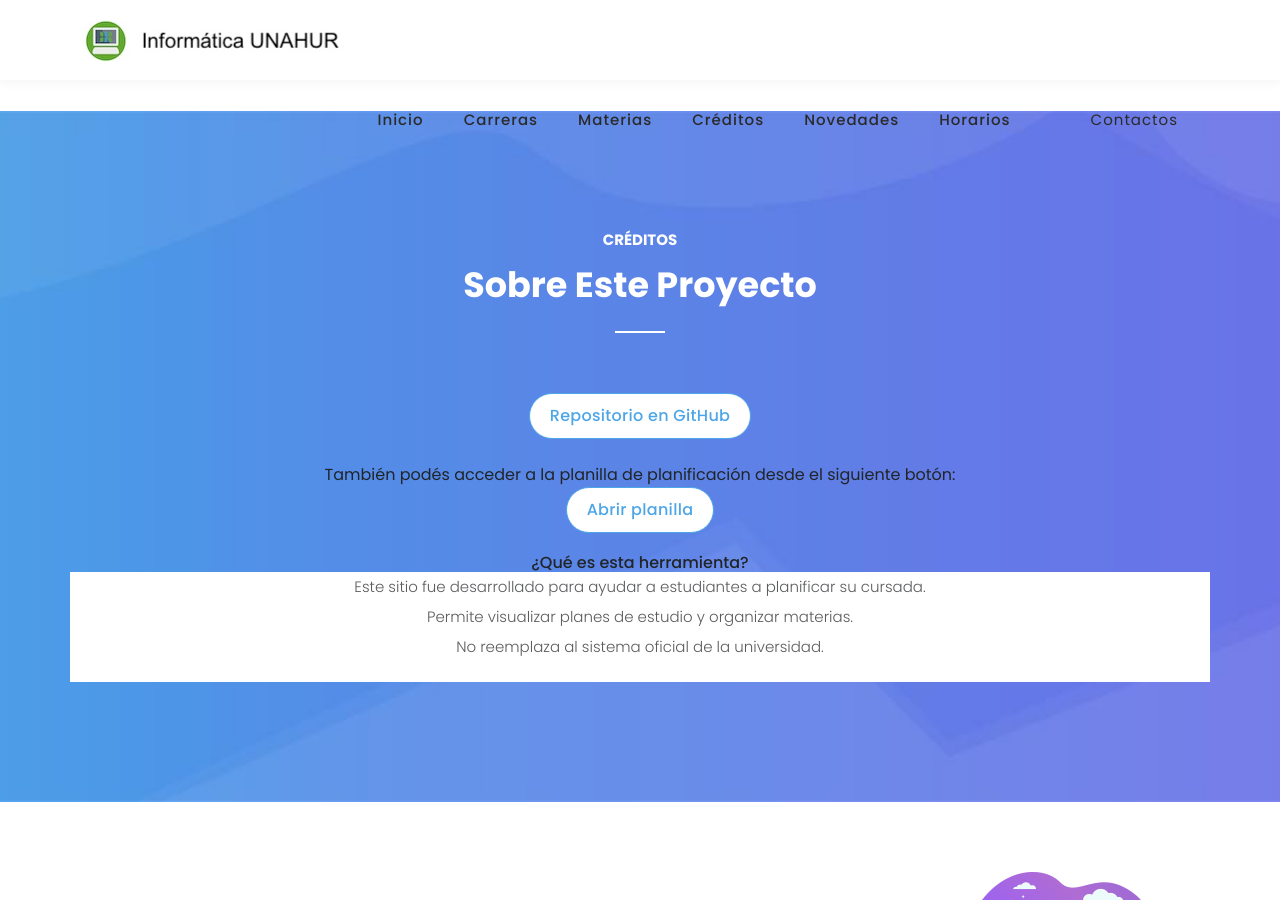
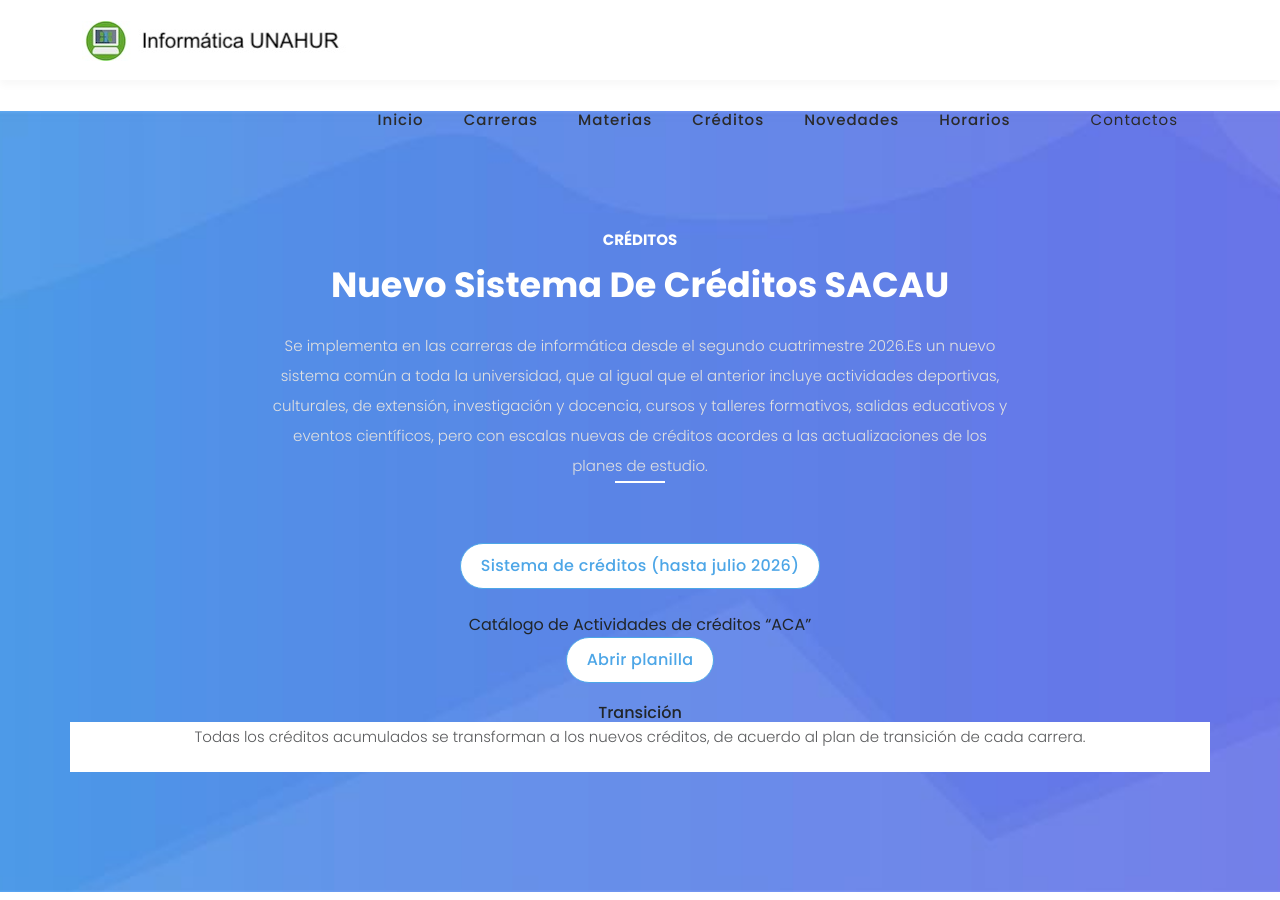
Before and after one commit to Pfahlerfranco/UnahurInformatica, a Jekyll site: the page built from index.html, in a window 1280 px wide and 900 px high, scrolled down 5907 px. Built offline with Jekyll 4.4.1, drawn with Linux system fonts in a browser that asks for light colours; the list of posts is cut into pages by our own code.

Commit message:
se agregaron planillas, horarios y seccion creditos

```diff
--- a/_data/credits.yml
+++ b/_data/credits.yml
@@ -1,21 +1,17 @@
 subtitulo: "CRÉDITOS"
-titulo: "Sobre Este Proyecto"
+titulo: "Nuevo sistema de créditos SACAU"
+parrafo: "Se implementa en las carreras de informática desde el segundo cuatrimestre 2026.Es un nuevo sistema común a toda la universidad, que al igual que el anterior incluye actividades deportivas, culturales, de extensión, investigación y docencia, cursos y talleres formativos, salidas educativos y eventos científicos, pero con escalas nuevas de créditos acordes a las actualizaciones de los planes de estudio."
+botones:
+  - texto: "Sistema de créditos (hasta julio 2026)"
+    url: /catalogo-creditos/
+    externo: false
 
-botones:
-  - texto: "Repositorio en GitHub"
-    url: "https://github.com/pfahlerfranco/UnahurInformatica"
-    externo: true
-
-texto_previo_planilla: "También podés acceder a la planilla de planificación desde el siguiente botón:"
+texto_previo_planilla: "Catálogo de Actividades de créditos “ACA”"
 
 planilla:
   texto: "Abrir planilla"
-  url: "#"
-  externo: false
+  url: "https://docs.google.com/spreadsheets/d/1EuVPNeD5CH0N80FV6vxBXAWtLXp-Ku1lM69dEdYT2D8/edit?gid=0#gid=0"
+  externo: true
 
-explicacion_titulo: "¿Qué es esta herramienta?"
-descripcion: "Este sitio fue desarrollado para ayudar a estudiantes a planificar su cursada."
-
-explicacion_parrafos:
-  - "Permite visualizar planes de estudio y organizar materias."
-  - "No reemplaza al sistema oficial de la universidad."
+explicacion_titulo: "Transición"
+descripcion: "Todas los créditos acumulados se transforman a los nuevos créditos, de acuerdo al plan de transición de cada carrera."
--- a/_data/horarios.yml
+++ b/_data/horarios.yml
@@ -2,19 +2,17 @@ titulo: "Horarios de cursada"
 
 cuatrimestre_1:
   nombre: "1° Cuatrimestre"
-  inicio_clases: "A confirmar"
-  inscripcion: "A confirmar"
-  parciales: "A confirmar"
-  finales: "A confirmar"
-  fin_clases: "A confirmar"
+  inicio_clases: "30 de marzo de 2026"
+  inscripcion: 3 al 6 de marzo de 2026"
+  finales: "18 al 23 de mayo de 2026"
+  fin_clases: " 18 de julio de 2026"
 
 cuatrimestre_2:
   nombre: "2° Cuatrimestre"
-  inicio_clases: "A confirmar"
-  inscripcion: "A confirmar"
-  parciales: "A confirmar"
-  finales: "A confirmar"
-  fin_clases: "A confirmar"
+  inicio_clases: "10 de agosto de 2026"
+  inscripcion: "21 al 23 de julio de 2026"
+  finales: "14 al 19 de diciembre de 2026"
+  fin_clases: "28 de noviembre de 2026"
 
 sheets_embed_url: "INSERTAR_LINK_EMBED_GOOGLE_SHEETS_AQUI"
 sheets_direct_url: "INSERTAR_LINK_DIRECTO_AQUI"
--- a/index.html
+++ b/index.html
@@ -562,6 +562,7 @@ layout: main
         <div class="section-heading wow fadeIn" data-wow-duration="1s" data-wow-delay="0.3s">
           <h6>{{ site.data.credits.subtitulo }}</h6>
           <h4>{{ site.data.credits.titulo }}</h4>
+          <p style="color: #e0e0e0;">{{ site.data.credits.parrafo }}</p>
           <div class="line-dec"></div>
         </div>
       </div>
```
Also changed, not shown: horarios.md (+2 -3 lines).
